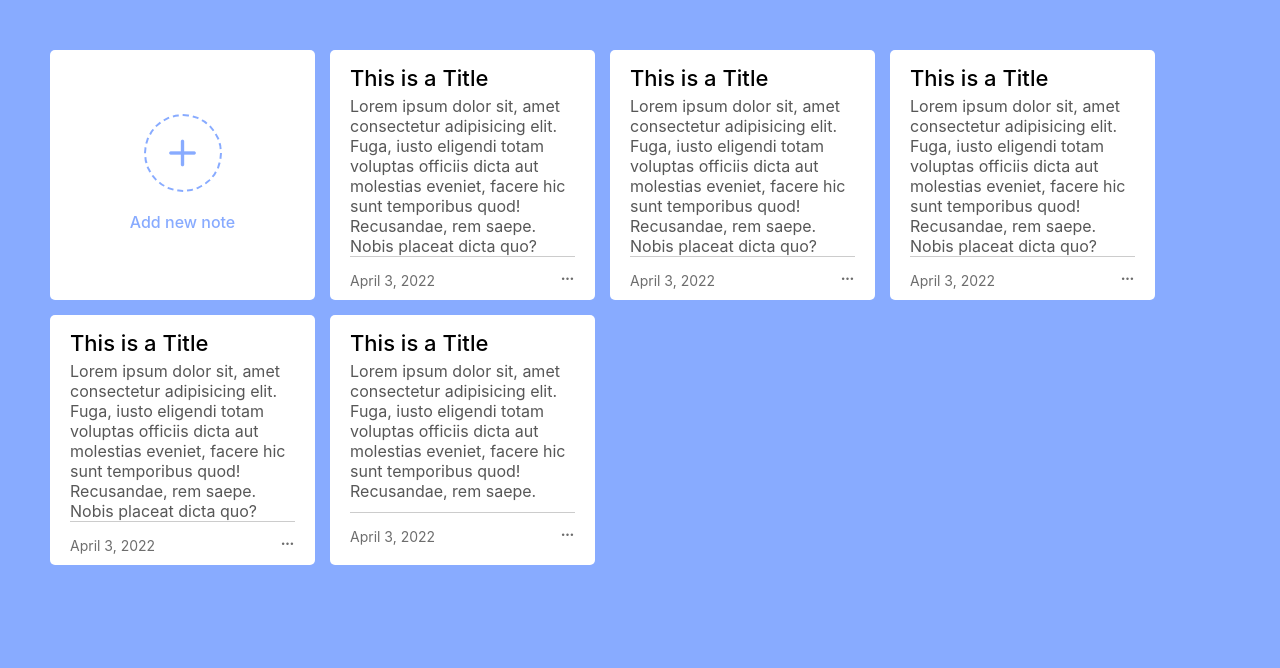
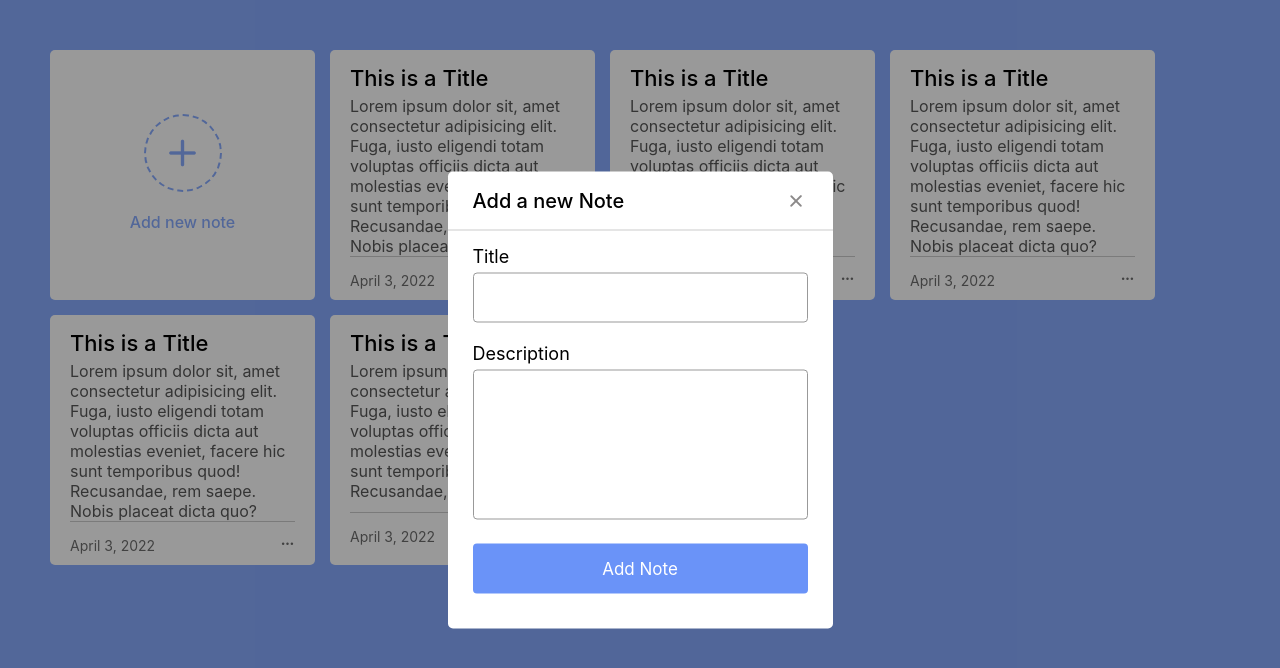
Before and after one commit to rlawlsdn263/javascript-notes-app, a website built with Vite: page index.html in a window 1280 px wide. Both pictures are taken after a click on the item "Add new note". Built offline with nearby package versions, Linux system fonts and the light colour scheme; a web font is replaced by a local one.

Commit message:
[JS] 팝업창 열기/닫기 기능
- .show의 유무에 따라 팝업창이 화면에 보이도록 CSS 속성을 활용함

addBox를 선택하여 클릭이벤트가 발생하면 popupBox에 .show 클래스가 추가되도록 하여 팝업창 열기 기능을 구현했다. 반대로 팝업창 내부의 closeIcon을 클릭하면 .show 클래스를 제거하도록 하여 닫기 기능을 구현했다.

CSS에서 opacity 속성을 조정하여 팝업창의 열림과 닫힘을 구현했고, transition 속성을 사용해 애니메이션을 구현했다.

```diff
--- a/main.js
+++ b/main.js
@@ -0,0 +1,14 @@
+/* 팝업창 보여주기 숨기기 기능 */
+const addBox = document.querySelector(".add-box"); // 메모추가 박스
+const popupBox = document.querySelector(".popup-box"); // 팝업 박스
+const closeIcon = popupBox.querySelector('header i'); // 팝업창 닫기 아이콘
+
+addBox.addEventListener('click', () => {
+  // 메모 추가를 클릭하면 팝업 박스에 .show가 추가
+  popupBox.classList.add('show');
+})
+
+closeIcon.addEventListener('click', () => {
+  // 팝업창의 X버튼을 클릭하면 팝업 박스에 .show를 제거
+  popupBox.classList.remove('show');
+})
--- a/style.css
+++ b/style.css
@@ -154,9 +154,17 @@ body {
   transform: translate(-50%, -50%);
 }
 
+/* 팝업창 닫혀있을 때 */
 .popup-box, .popup-box .popup {
   opacity: 0;
   pointer-events: none;
+  transition: all 0.25s ease;
+}
+
+/* 팝업창 보일 때 */
+.popup-box.show, .popup-box .popup {
+  opacity: 1;
+  pointer-events: auto;
 }
 
 .popup .content {
```
